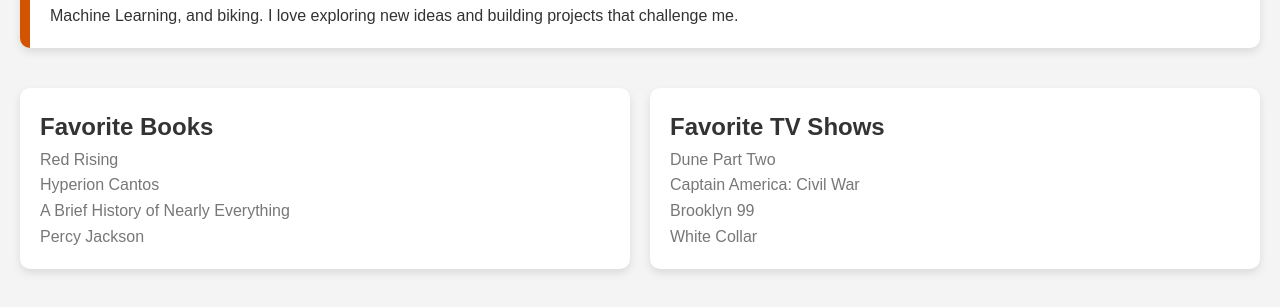
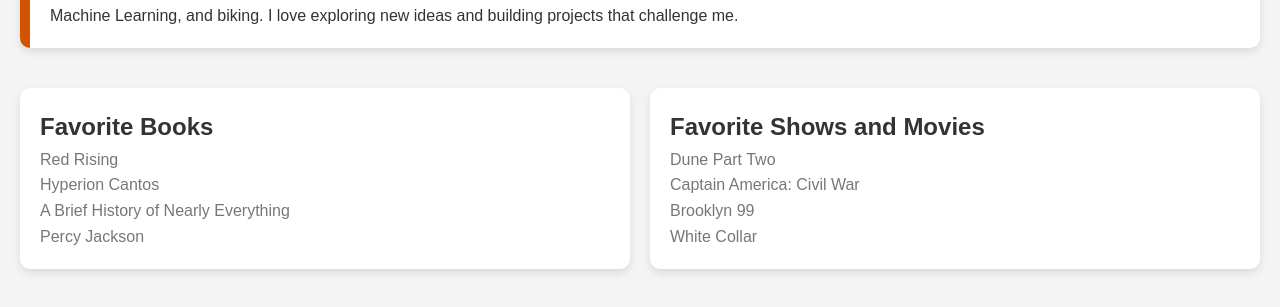
Before and after one commit to NitishVankina/Portfolio, a website: page index.html in a window 1280 px wide. Shown: the part 307-614 px from the top of the page. Drawn offline with Linux system fonts and the light colour scheme.

Commit message:
Update index.html

```diff
--- a/index.html
+++ b/index.html
@@ -44,7 +44,7 @@
                 </ul>
             </div>
             <div class="rectangle">
-                <h3>Favorite TV Shows</h3>
+                <h3>Favorite Shows and Movies </h3>
                 <ul>
                     <li>Dune Part Two</li>
                     <li>Captain America: Civil War</li>
```
